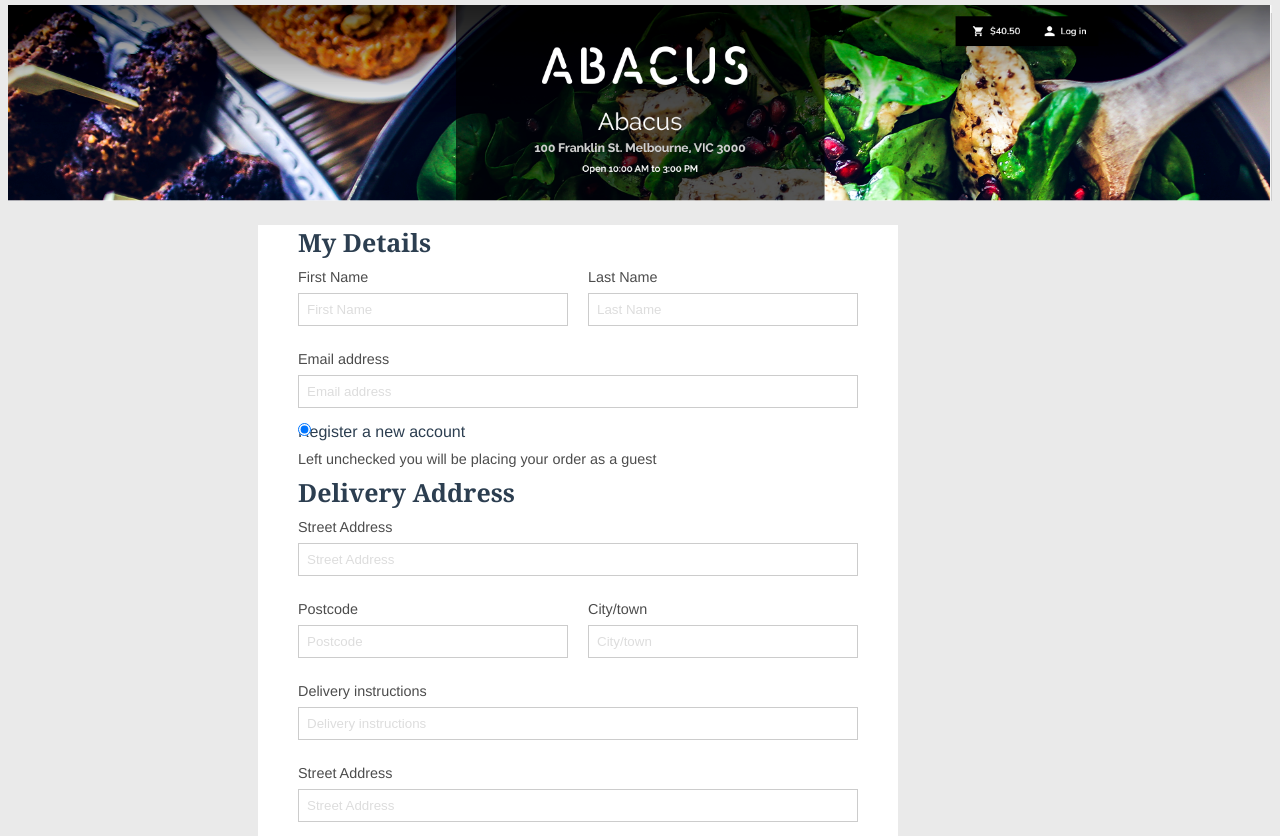
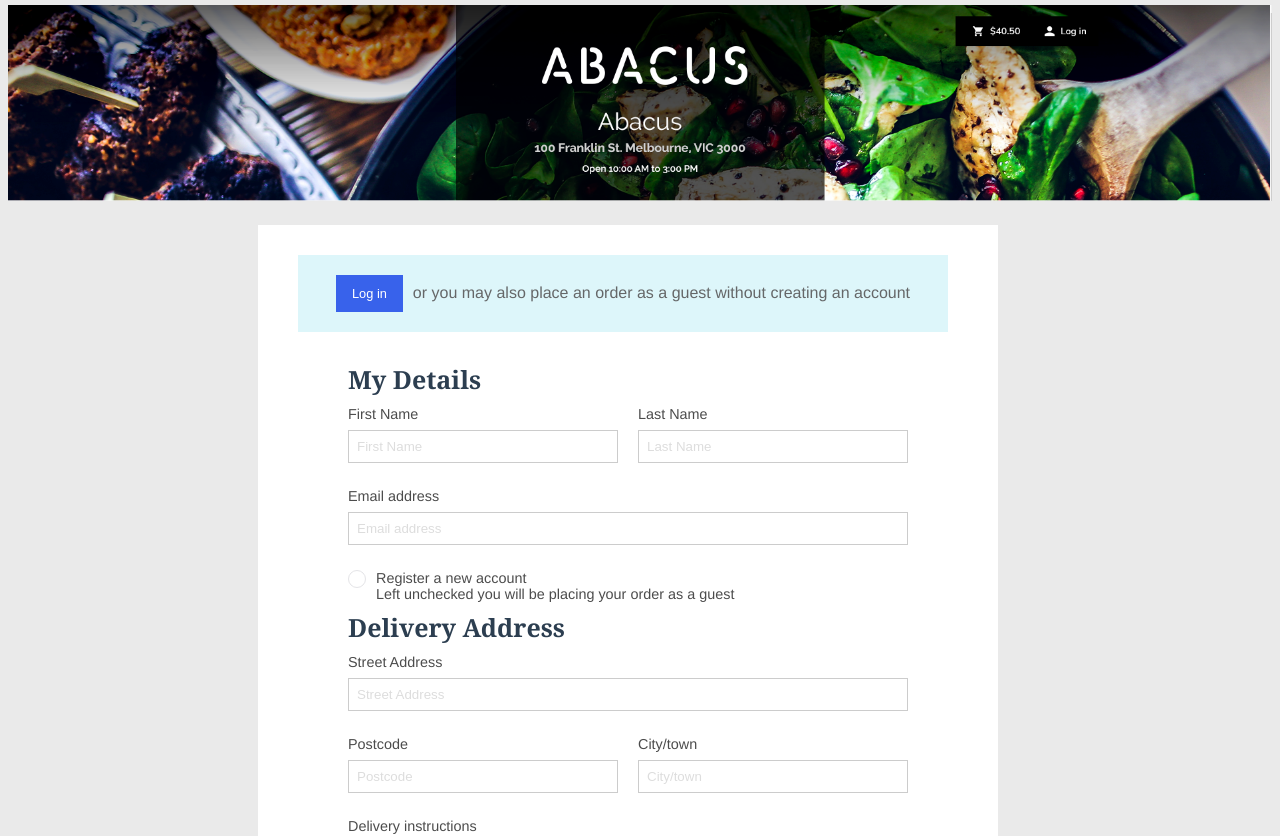
Before and after one commit to liangyuan531/shop, a Vue app: page /checkout in a window 1280 px wide. Shown: the top 836 px of the page. Built offline with nearby package versions, Linux system fonts and the light colour scheme; what vue-firestore would draw is missing.

Commit message:
checkout layout

```diff
--- a/src/components/Checkout.vue
+++ b/src/components/Checkout.vue
@@ -1,5 +1,11 @@
 <template>
   <div class="checkout-container">
+    <div class="login-bar">
+        <div>
+            <button class="login">Log in</button>
+            <span class="without-login">or you may also place an order as a guest without creating an account</span>
+        </div>
+    </div>
     <div class="purchase-info" align="left">
         <div class="contact">
             <div class="contact-title">
@@ -20,10 +26,14 @@
                 <input placeholder="Email address">
             </div>
             <div>
-                <input class="radio" type="radio" checked="checked">Register a new account
-                <label>
-                    Left unchecked you will be placing your order as a guest
+                <div class="box">
+                    <input type="radio"><span></span>
+                </div>
+                <label for>
+                    Register a new account<br>
+                    <span>Left unchecked you will be placing your order as a guest</span>
                 </label>
+
             </div>
         </div>
 
@@ -98,6 +108,14 @@ export default {
 
 <!-- Add "scoped" attribute to limit CSS to this component only -->
 <style scoped>
+.purchase-info {
+    margin: 30px auto;
+
+}
+.checkout-container {
+    padding-top: 30px;
+    padding-bottom: 30px;
+}
 .half-form {
     display: flex;
 }
@@ -114,6 +132,9 @@ label {
     font-weight: 400;
     font-size: 0.9em;
     margin-top: 10px;
+}
+.contact, .delivery, .payment {
+    margin-left: 50px;;
 }
 .contact input, .delivery input, .payment input {
     /* width: 100%; */
@@ -136,7 +157,7 @@ label {
 }
 .checkout-container {
     padding-left: 40px;
-    width: 600px;
+    width: 700px;
     background-color: white
 }
 .radio {
@@ -174,10 +195,29 @@ div {
 input::-webkit-input-placeholder, textarea::-webkit-input-placeholder {
     color:  #DDDDDD;
 }
-
+.login-bar {
+    background-color: #DDF6FA;
+    width: 650px;
+}
+.login {
+    cursor: pointer;
+    background: #3862EB;
+    border: 0;
+    padding: 10px 15px;
+    color: #ffffff;
+    -webkit-transition: 0.3s ease;
+    transition: 0.3s ease;
+    font-size: 0.8em;
+    margin-top: 20px;
+    margin-bottom: 20px;
+    border: 1px solid #3862EB;
+}
+.without-login {
+    margin-left: 10px;
+    color: #656768;
+}
 .box {
     float: left;
-    display: inline-block;
     width: 16px;
     height: 16px;
     margin-right: 10px;
@@ -185,16 +225,18 @@ input::-webkit-input-placeholder, textarea::-webkit-input-placeholder {
     background: #fff;
     vertical-align: middle;
     border:1px solid #e4e4e7;
-    border-radius: 100%;}
-  .box input {
+    border-radius: 100%;
+}
+.box input {
     opacity: 0;
     position: absolute;
-    top:-3px;
+    top:-5px;
     left:-4px;
     width: 100%;
     height:100%;
-    z-index:100;/*使input按钮在span的上一层，不加点击区域会出现不灵敏*/}
-  input+span {
+    z-index:100;
+}
+input+span {
     display: block;
     width: 6px;
     height: 6px;
@@ -204,10 +246,13 @@ input::-webkit-input-placeholder, textarea::-webkit-input-placeholder {
     top: 50%;
     left:50%;
     margin: -3px 0  0 -3px;
-    z-index:1;}
-  input[type="radio"] + span {
-    opacity: 0;}
-  input[type="radio"]:checked + span {
-    opacity: 1;}
+    z-index:1;
+}
+input[type="radio"] + span {
+    opacity: 0;
+    }
+input[type="radio"]:checked + span {
+    opacity: 1;
+}
 
 </style>
```
